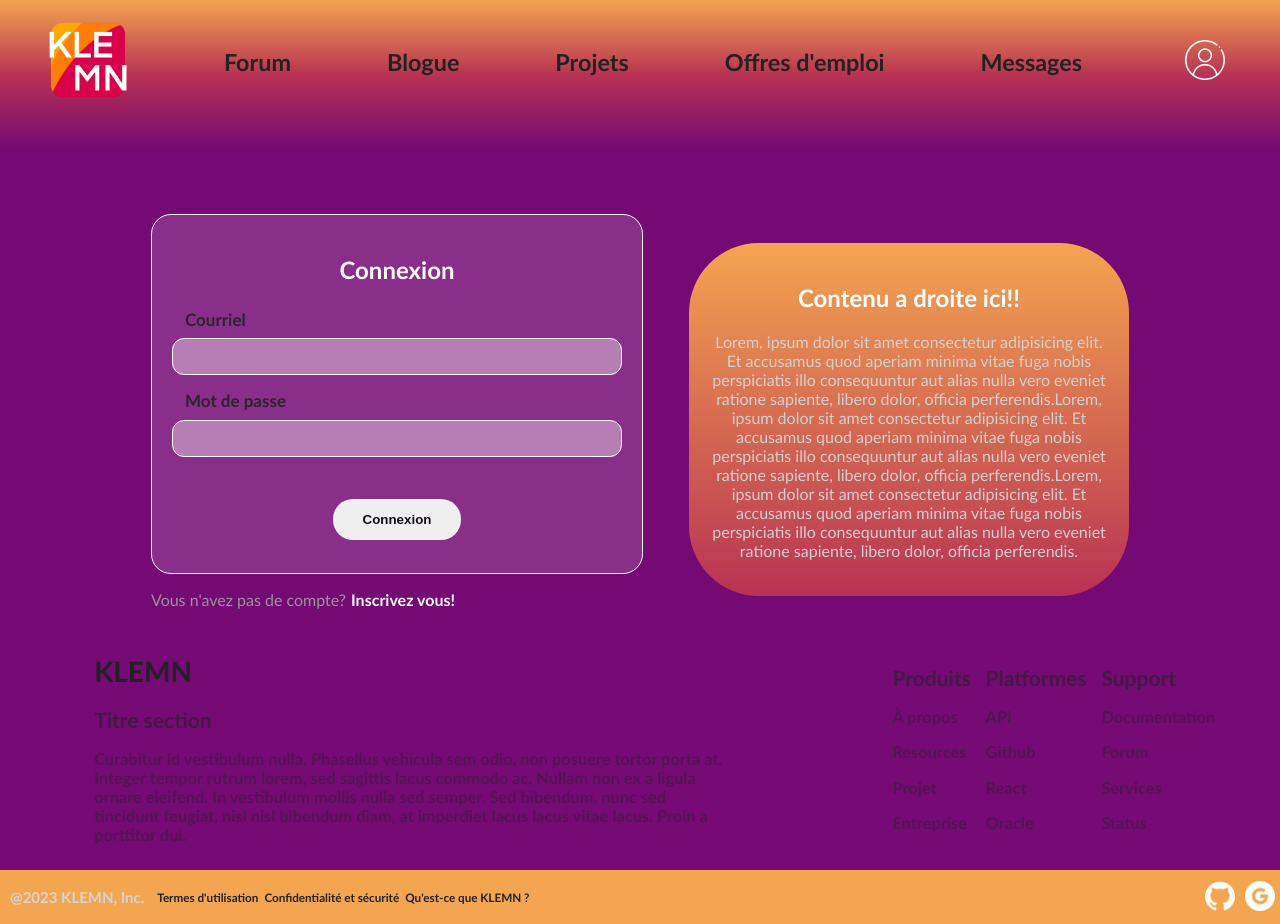
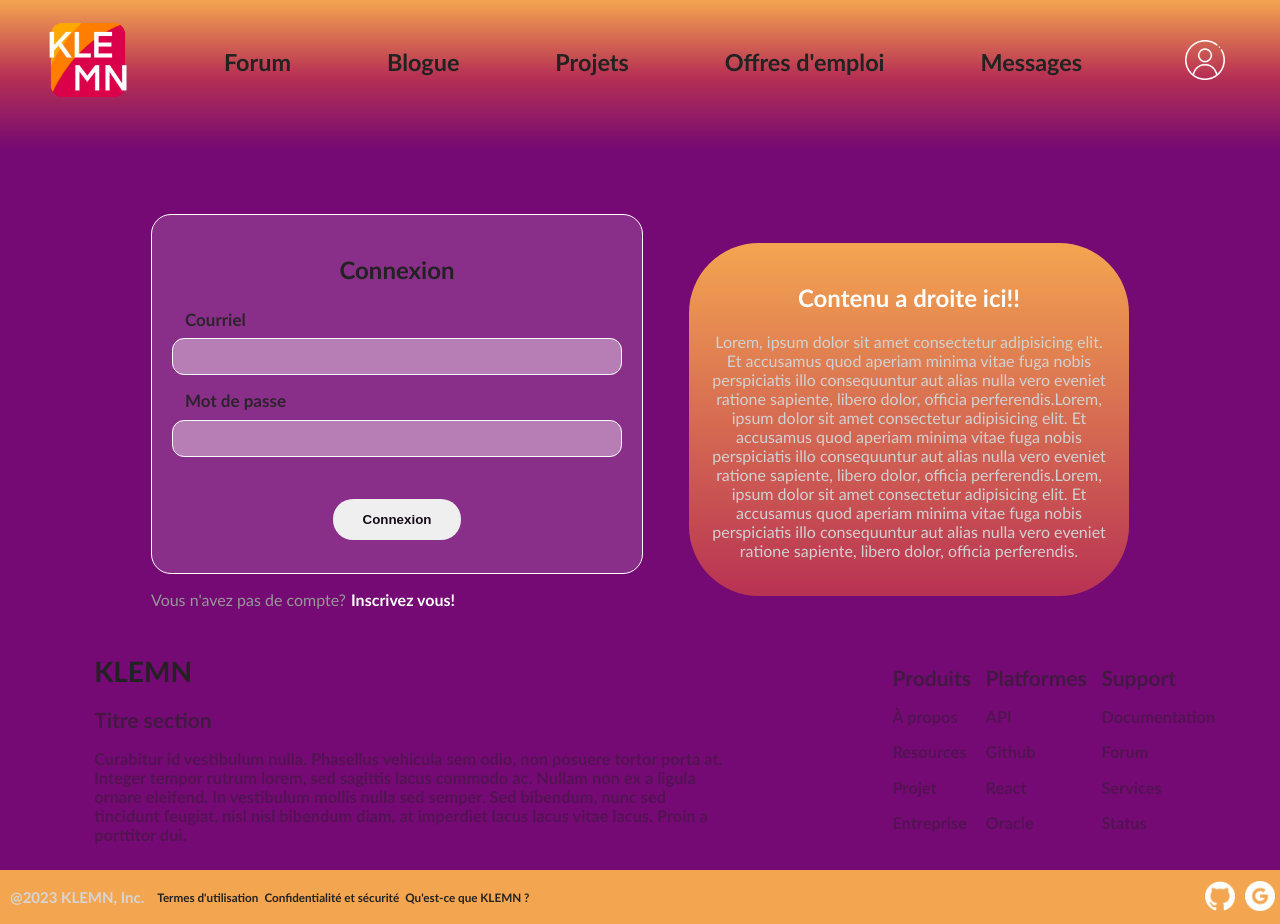
Before and after one commit to a23-b2b/projet-de-session-klemn, a React (Create React App) app: page / in a window 1280 px wide. Built offline with nearby package versions, Linux system fonts and the light colour scheme.

Commit message:
Ajouter variables globales automatiques

```diff
--- a/src/styles/global.css
+++ b/src/styles/global.css
@@ -23,25 +23,41 @@
 
     --logo_image_dark:"/../images/logo.png";
     --logo_image_light:"/../images/logo.png";
+
+    /* ===================================== */
+    /* VARIABLES QUI CHANGENT SELON LE THEME */
+    /* ça utilise quand meme celles définies */
+    /* en haut, mais elles changent selon le */
+    /*         theme automatiquement         */
+    /* ===================================== */
+    --auto_text_color: var(--text_color_dark);
+    --auto_accent_color: var(--accent_color_dark);
+    --auto_background: var(--background_dark);
+    --auto_background_secondary: var(--background_dark_secondary);
+    --auto_background_tertiary: var(--background_dark_tertiary);
+    --auto_gradient: var(--gradient_dark);
+    --auto_gradient_secondary: var(--gradient_dark_secondary);
+    --auto_logo: var(--logo_image_dark);
+
 }
 
 body {
-    background-color: var(--background_dark);
+    background-color: var(--auto_background);
     font-family:'Trebuchet MS', 'Lucida Sans Unicode', 'Lucida Grande', 'Lucida Sans', Arial, sans-serif;
-    color: var(--text_color_dark);
-    accent-color: var(--accent_color_dark);
+    color: var(--auto_text_color);
+    accent-color: var(--auto_accent_color);
     padding-top: 150px;
 }
 
 .link {
     cursor: pointer;
     text-decoration: none;
-    color: var(--text_color_dark);
+    color: var(--auto_text_color);
 }
 
 .global_title {
     text-align: center;
-    color: white;
+    color: var(--auto_text_color);
 }
 
 .global_input_field_label {
@@ -82,12 +98,14 @@ body {
 
 
 @media (prefers-color-scheme: light) {
-    body {
-        background-color: var(--background_light);
-        color: var(--text_color_light)
-    }
-
-    .link {
-        color: var(--text_color_light);
+    :root {
+        --auto_text_color: var(--text_color_light);
+        --auto_accent_color: var(--accent_color_light);
+        --auto_background: var(--background_light);
+        --auto_background_secondary: var(--background_light_secondary);
+        --auto_background_tertiary: var(--background_light_tertiary);
+        --auto_gradient: var(--gradient_light);
+        --auto_gradient_secondary: var(--gradient_light_secondary);
+        --auto_logo: var(--logo_image_light);
     }
 }
```
